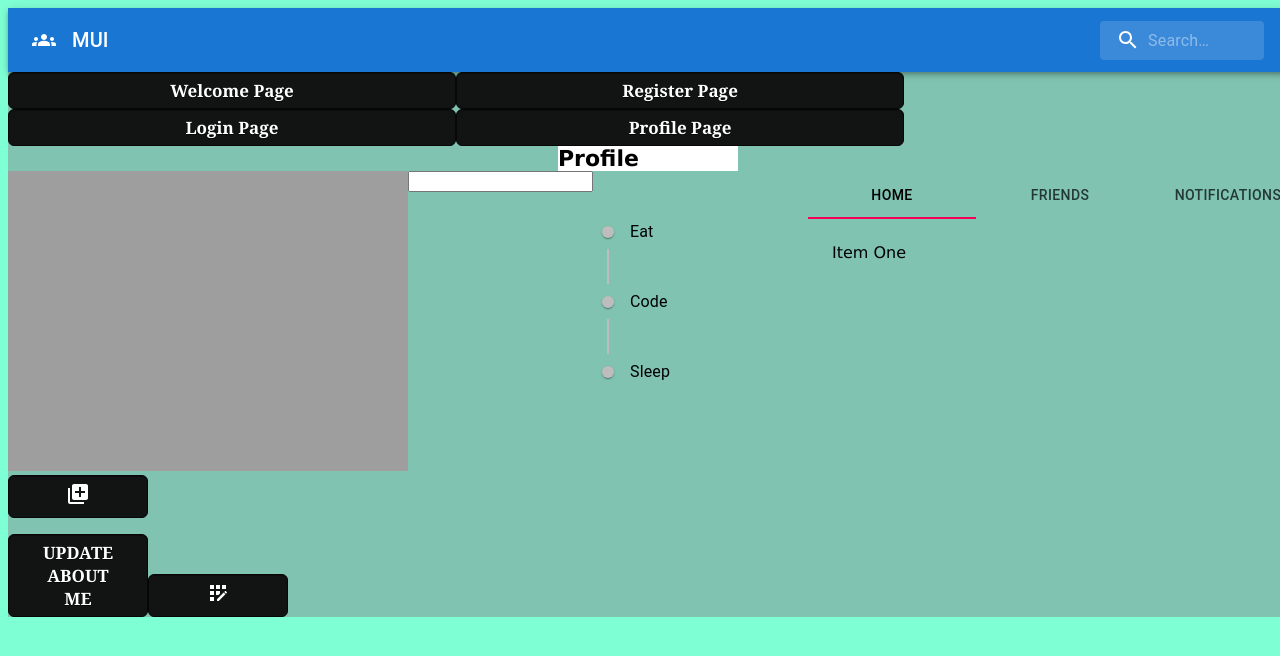
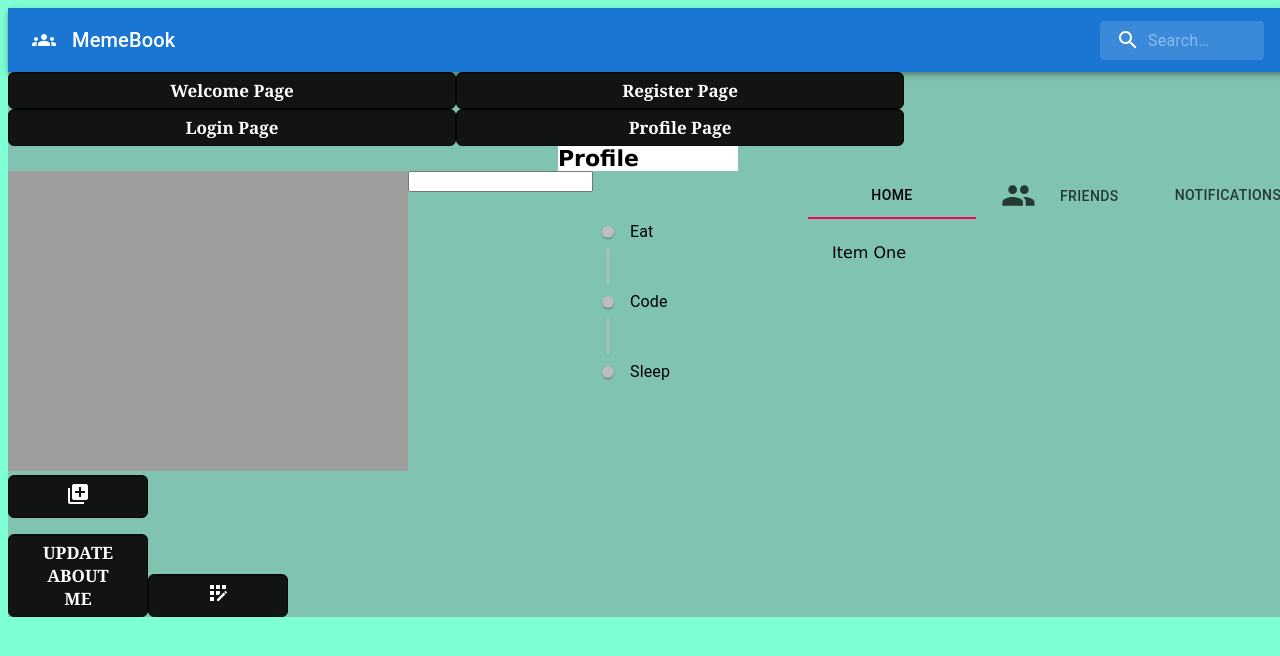
Before and after one commit to BrandonMCarlson/Socialmediauserstory-Front-End, a React (Create React App) app: page /profile in a window 1280 px wide. Shown: the top 656 px of the page. Built offline with nearby package versions, Linux system fonts and the light colour scheme.

Commit message:
fix tab icon and text situation, add css

```diff
--- a/src/components/NavBar.jsx
+++ b/src/components/NavBar.jsx
@@ -71,7 +71,7 @@ export default function NavBar() {
             component="div"
             sx={{ flexGrow: 1, display: { xs: 'none', sm: 'block' } }}
           >
-            MUI
+            MemeBook
           </Typography>
           <Search>
             <SearchIconWrapper>
--- a/src/components/pages/Profile.css
+++ b/src/components/pages/Profile.css
@@ -13,3 +13,12 @@
     background-color: rgb(242, 180, 99);
     height: 500px;
 }
+
+.icon-tab-style {
+    display: grid;
+    grid-template-columns: 1fr 1fr;
+}
+
+.text-tab-style {
+    padding-top: 6px;
+}
--- a/src/components/pages/Profile.jsx
+++ b/src/components/pages/Profile.jsx
@@ -56,7 +56,8 @@ const Profile = ({ getFriends, getAProfile, updateAboutMe, user }) => {
                   <TabList onChange={handleChange} aria-label="lab API tabs example">
 
                     <Tab label="Home" value="1" />
-                    <Tab label="Friends" value="2" />
+                    <Tab label={ <div className={"icon-tab-style"}><PeopleIcon
+                  fontSize="large"/><div className="text-tab-style">Friends</div></div>} value="2" />
                     <Tab  label="Notifications" value="3" />
 
                   </TabList>
@@ -64,8 +65,8 @@ const Profile = ({ getFriends, getAProfile, updateAboutMe, user }) => {
                 <TabPanel value="1">Item One</TabPanel>
                 <TabPanel value="2">
                   <PeopleIcon
-                  fontSize="large">
-                  </PeopleIcon>
+                  fontSize="large"/>
+
                   <button className="our-button" onClick={() => getFriends()}>
                     FRIENDS IN CONSOLE
                   </button>
```
